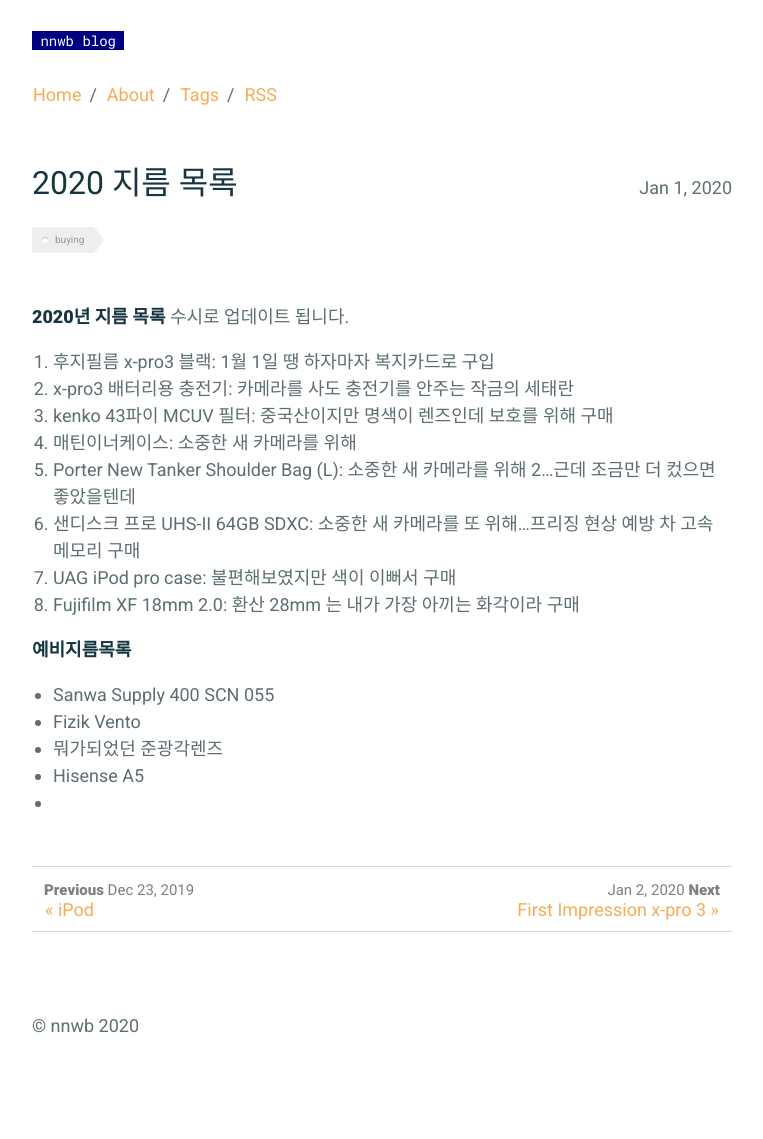
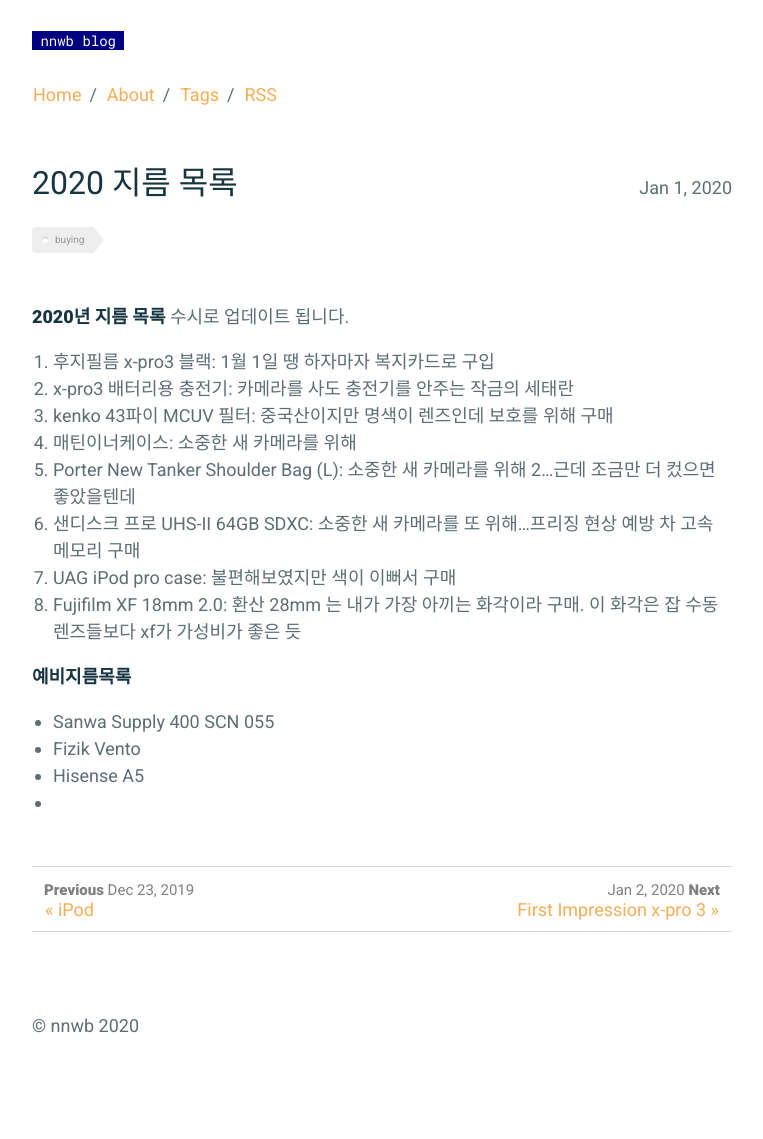
Before and after one commit to nnwb/nnwb.github.io, a Jekyll site: the page built from _posts/2020-01-01-2020buy.md, in a window 1280 px wide. Shown: the whole page, without its empty margins (258-1021 px from the left). Built offline with Jekyll 4.4.1, drawn with Linux system fonts in a browser that asks for light colours; comment, search, counter and statistics services are not loaded.

Commit message:
Update 2020-01-01-2020buy.md

```diff
--- a/_posts/2020-01-01-2020buy.md
+++ b/_posts/2020-01-01-2020buy.md
@@ -16,12 +16,11 @@ comments: true
 5. Porter New Tanker Shoulder Bag (L): 소중한 새 카메라를 위해 2...근데 조금만 더 컸으면 좋았을텐데
 6. 샌디스크 프로 UHS-II 64GB SDXC: 소중한 새 카메라를 또 위해...프리징 현상 예방 차 고속 메모리 구매
 7. UAG iPod pro case: 불편해보였지만 색이 이뻐서 구매
-8. Fujifilm XF 18mm 2.0: 환산 28mm 는 내가 가장 아끼는 화각이라 구매
+8. Fujifilm XF 18mm 2.0: 환산 28mm 는 내가 가장 아끼는 화각이라 구매. 이 화각은 잡 수동렌즈들보다 xf가 가성비가 좋은 듯
 
 
 **예비지름목록**
 - Sanwa Supply 400 SCN 055
 - Fizik Vento
-- 뭐가되었던 준광각렌즈
 - Hisense A5
 -
```
